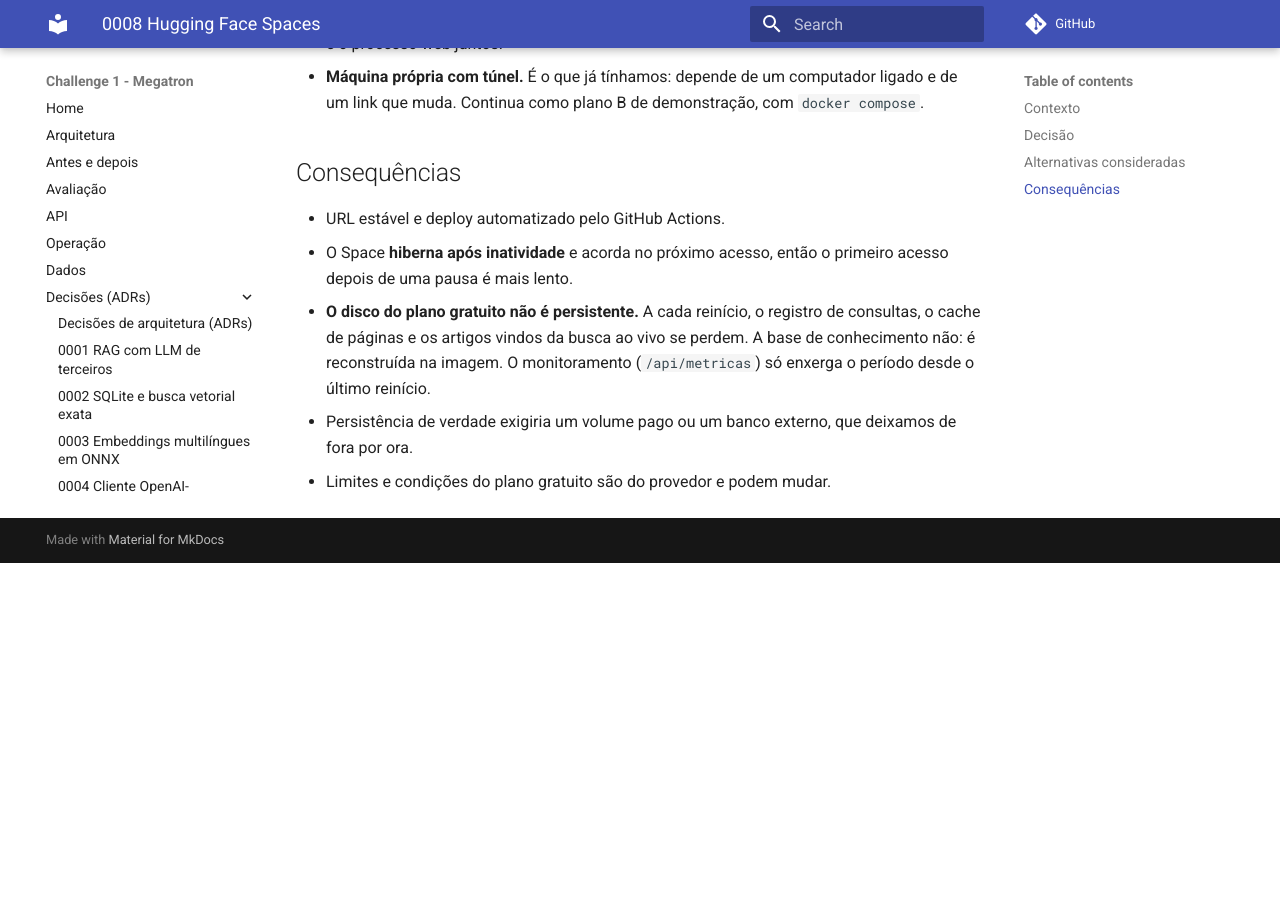
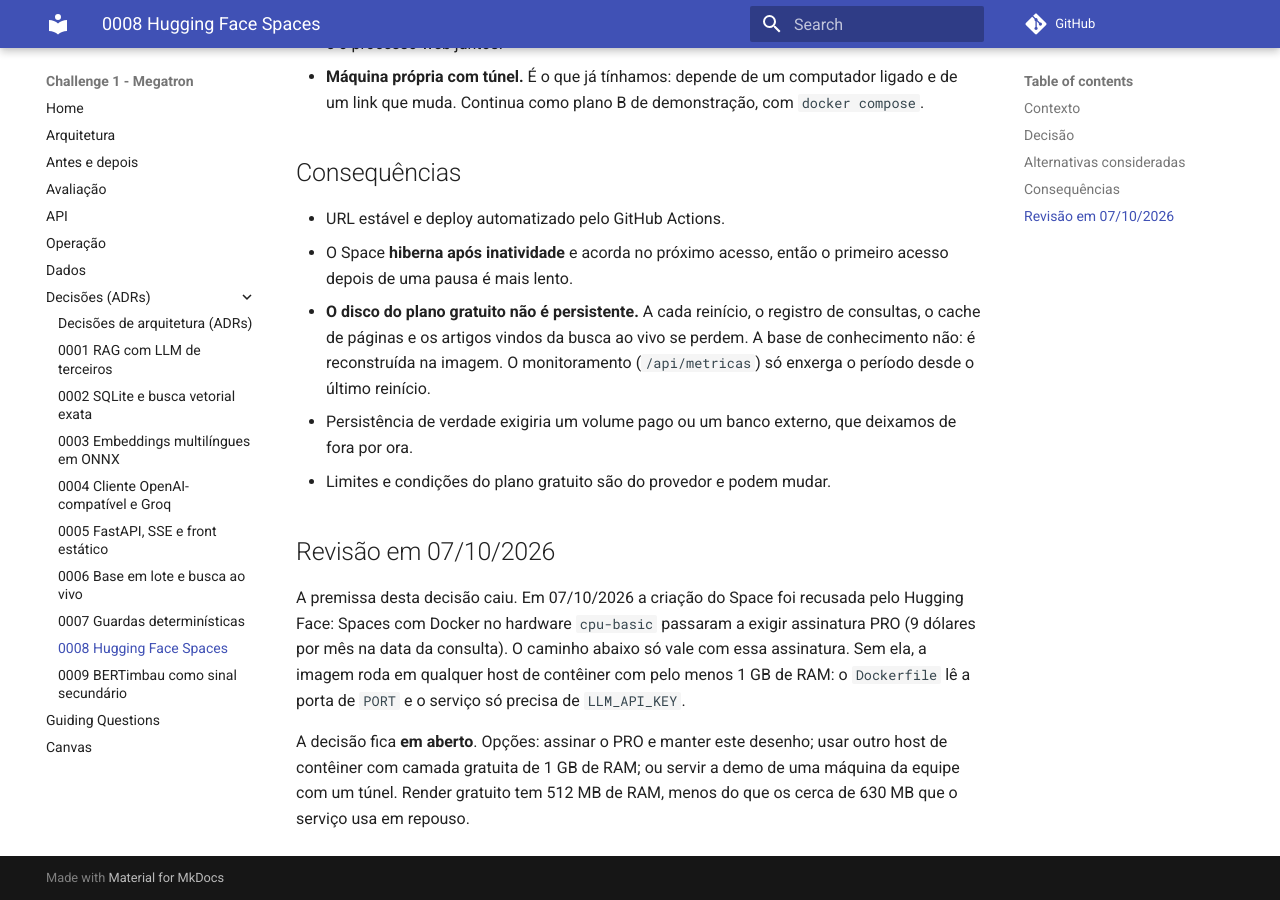
Before and after one commit to unb-Sistemas-de-Machine-learning/challenge_1_megatron, an MkDocs documentation site: the page built from docs/adr/0008-hugging-face-spaces.md, in a window 1280 px wide and 900 px high, scrolled down 662 px. Built offline with MkDocs 1.6.1 and Material for MkDocs 9.7.7, drawn with Linux system fonts in a browser that asks for light colours; comment, search, counter and statistics services are not loaded; before the commit the page ends 1225 px from its top, so only the background shows below that.

Commit message:
docs: registra que o Space gratuito com Docker deixou de existir
A criação do Space foi recusada (exige PRO). ADR 0008 fica em aberto e a
documentação deixa de prometer hospedagem gratuita no Hugging Face.

Co-authored-by: Eduardo Ferreira <almeifaferreira@gmail.com>
Co-authored-by: Ricardo Henrique <ricardohsr1@gmail.com>
Co-authored-by: Vitor Guilherme <vgui435@gmail.com>

```diff
--- a/docs/adr/0008-hugging-face-spaces.md
+++ b/docs/adr/0008-hugging-face-spaces.md
@@ -34,3 +34,12 @@ porta 7860.
 - Persistência de verdade exigiria um volume pago ou um banco externo, que deixamos de
   fora por ora.
 - Limites e condições do plano gratuito são do provedor e podem mudar.
+
+## Revisão em 07/10/2026
+
+A premissa desta decisão caiu. Em 07/10/2026 a criação do Space foi recusada pelo Hugging Face: Spaces com Docker no hardware `cpu-basic` passaram a exigir assinatura PRO (9 dólares por mês na data da consulta). O caminho abaixo só vale com essa assinatura. Sem ela, a imagem roda em qualquer host de contêiner com pelo menos 1 GB de RAM: o `Dockerfile` lê a porta de `PORT` e o serviço só precisa de `LLM_API_KEY`.
+
+A decisão fica **em aberto**. Opções: assinar o PRO e manter este desenho; usar outro
+host de contêiner com camada gratuita de 1 GB de RAM; ou servir a demo de uma máquina
+da equipe com um túnel. Render gratuito tem 512 MB de RAM, menos do que os cerca de
+630 MB que o serviço usa em repouso.
```
Also changed, not shown: README.md (+4 -2 lines), docs/antes-e-depois.md (+2 -2 lines), docs/operacao.md (+3 -0 lines).
